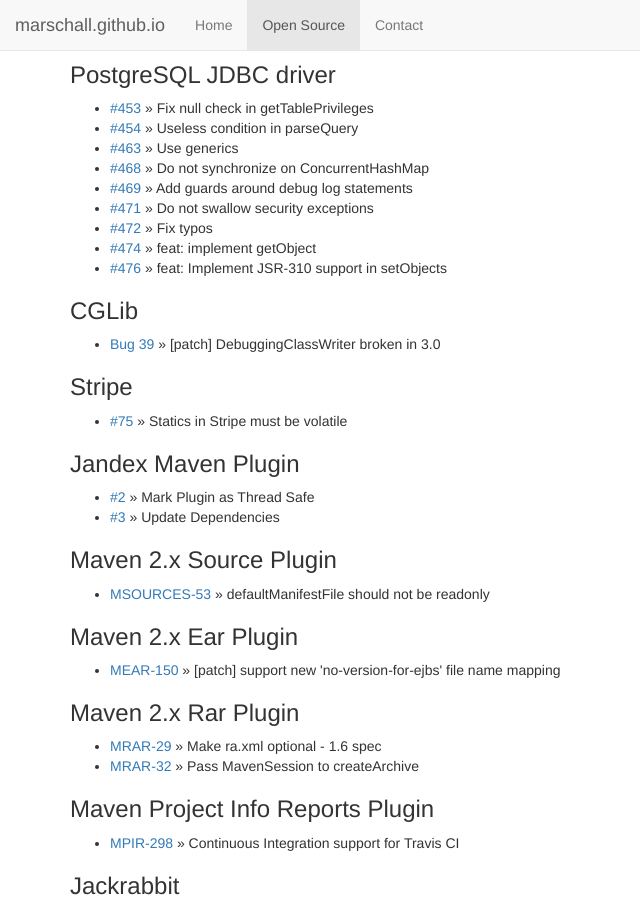
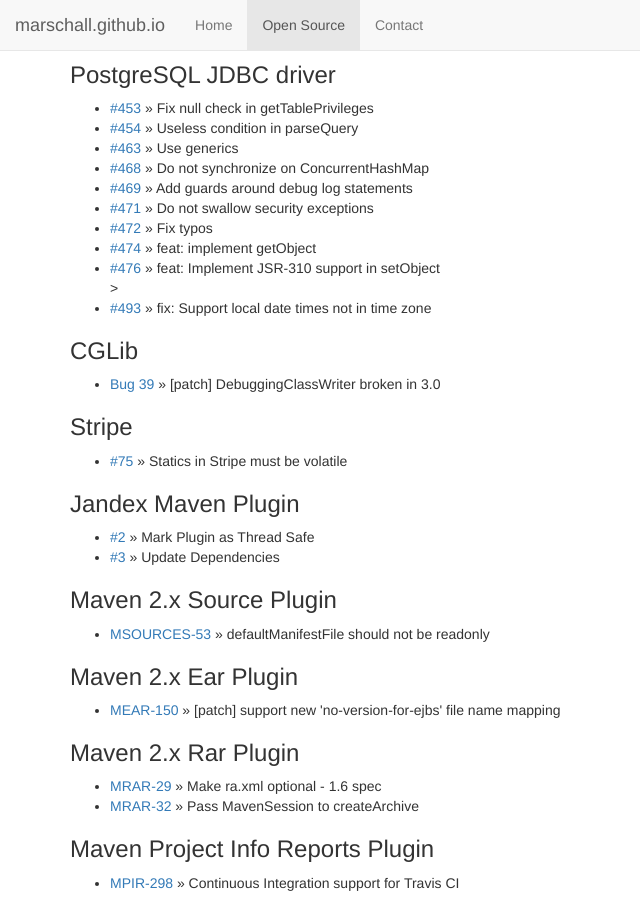
Before and after one commit to marschall/marschall.github.com, a Jekyll site: the page built from open-source.html, in a window 1280 px wide and 900 px high, scrolled down 3135 px. Shown: the whole window, without its empty margins (0-640 px from the left). Built offline with Jekyll 4.4.1, drawn with Linux system fonts in a browser that asks for light colours.

Commit message:
add pgdbc#493

```diff
--- a/open-source.html
+++ b/open-source.html
@@ -212,7 +212,8 @@
   <li><a href="https://github.com/pgjdbc/pgjdbc/pull/471">#471</a> &raquo; Do not swallow security exceptions</li>
   <li><a href="https://github.com/pgjdbc/pgjdbc/pull/472">#472</a> &raquo; Fix typos</li>
   <li><a href="https://github.com/pgjdbc/pgjdbc/pull/474">#474</a> &raquo; feat: implement getObject</li>
-  <li><a href="https://github.com/pgjdbc/pgjdbc/pull/476">#476</a> &raquo; feat: Implement JSR-310 support in setObjects</li>
+  <li><a href="https://github.com/pgjdbc/pgjdbc/pull/476">#476</a> &raquo; feat: Implement JSR-310 support in setObject</li>>
+  <li><a href="https://github.com/pgjdbc/pgjdbc/pull/493">#493</a> &raquo; fix: Support local date times not in time zone</li>
 </ul>
 <h3>CGLib</h3>
 <ul>
```
